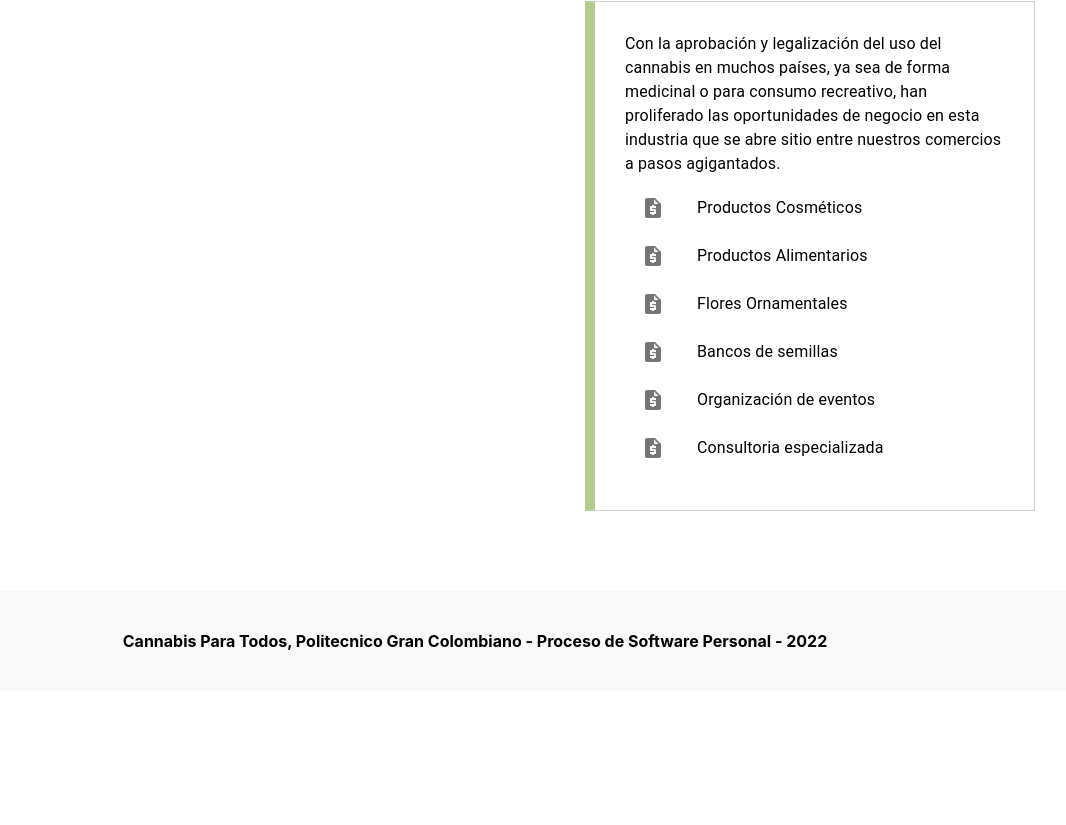
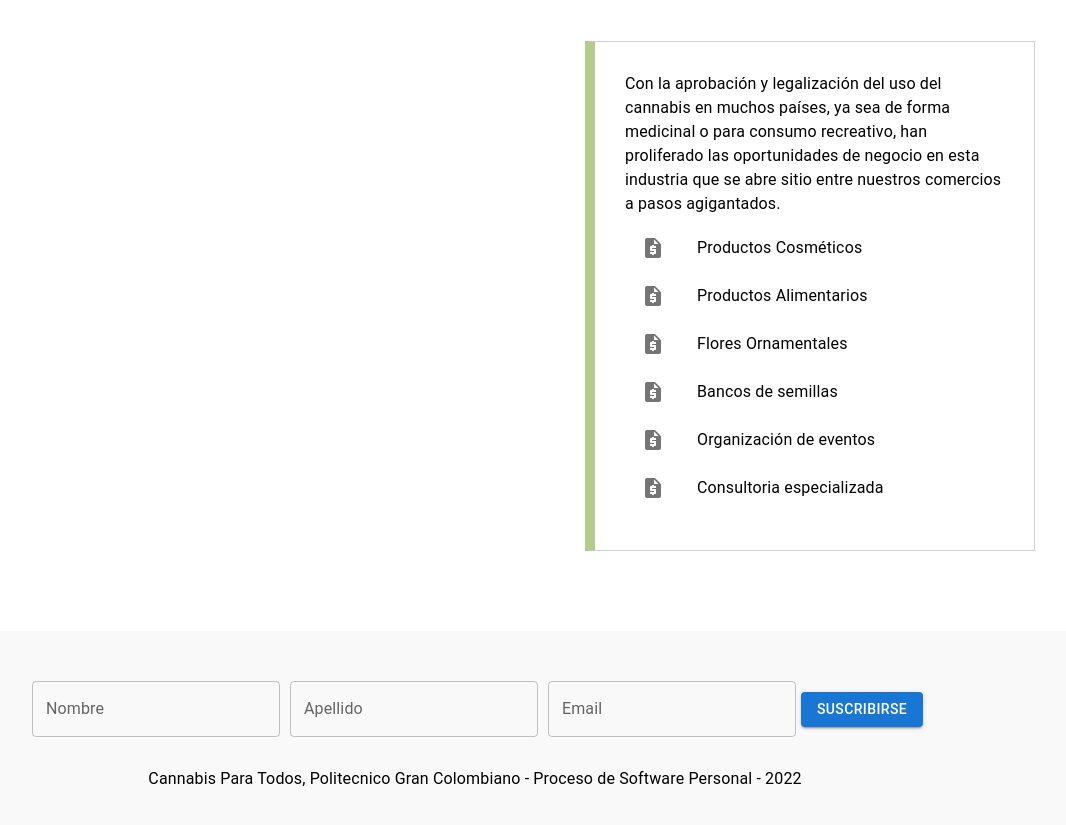
Before and after one commit to andres-narvaez/cannabis-web, a React (Create React App) app: page / in a window 1280 px wide. Shown: the part 3098-3923 px from the top of the page, without its empty margins (165-1231 px from the left). Before the commit the page ends 3789 px from the top, so only its background shows below. Built offline with nearby package versions, Linux system fonts and the light colour scheme.

Commit message:
avance final pagina de inicio

```diff
--- a/package.json
+++ b/package.json
@@ -11,13 +11,15 @@
     "@testing-library/jest-dom": "^5.16.5",
     "@testing-library/react": "^13.4.0",
     "@testing-library/user-event": "^13.5.0",
+    "formik": "^2.2.9",
     "react": "^18.2.0",
     "react-dom": "^18.2.0",
     "react-minimal-pie-chart": "^8.4.0",
     "react-player": "^2.11.0",
     "react-router-dom": "^6.4.3",
     "react-scripts": "5.0.1",
-    "web-vitals": "^2.1.4"
+    "web-vitals": "^2.1.4",
+    "yup": "^0.32.11"
   },
   "scripts": {
     "start": "react-scripts start",
--- a/src/components/footer/footer.css
+++ b/src/components/footer/footer.css
@@ -8,3 +8,12 @@
     width: 100%;
     box-sizing: border-box;
 }
+
+.form {
+    max-width: 300px;
+}
+
+.disclaimer {
+    text-align: center;
+    padding: 20px 0;
+}
--- a/src/components/footer/footer.js
+++ b/src/components/footer/footer.js
@@ -1,8 +1,15 @@
+import { Grid, Typography } from '@mui/material'
+import Newsletter from '../newsLetter/newsLetter'
 import './footer.css'
 
 function Footer() {
-    return <div className="main-footer-container">
-        Cannabis Para Todos, Politecnico Gran Colombiano - Proceso de Software Personal - 2022
+    return <div className='main-footer-container'>
+        <Grid>
+            <Newsletter className='form' />
+            <Typography className='disclaimer'>
+                Cannabis Para Todos, Politecnico Gran Colombiano - Proceso de Software Personal - 2022
+            </Typography>
+        </Grid>
     </div>
 }
 
--- /dev/null
+++ b/src/components/newsLetter/newsLetter.css
@@ -0,0 +1,24 @@
+.input-field {
+   margin: 10px 5px !important;
+}
+
+.form-container {
+    display: flex;
+}
+
+.boton-form {
+    max-height: 35px;
+    align-self: center;
+}
+
+.alert {
+    position: fixed;
+    top: 10px;
+    z-index: 100;
+}
+
+@media only screen and (max-width: 820px) {
+    .form-container {
+        flex-direction: column;
+    }
+}
--- /dev/null
+++ b/src/components/newsLetter/newsLetter.js
@@ -0,0 +1,82 @@
+
+import { useState } from 'react'
+import { useFormik } from 'formik'
+import * as yup from 'yup'
+import { Alert, Button, TextField } from '@mui/material'
+import './newsLetter.css'
+
+function Newsletter() {
+    const [ alerta, setAlerta ] = useState(false)
+    const [ mensaje, setMensaje ] = useState()
+    const validationSchema = yup.object({
+        nombre: yup
+            .string('Introduzca su nombre')
+            .min(3, 'Introduzca al menos 3 caracteres')
+            .required('El nombre es requerido'),
+        apellido: yup
+            .string('Introduzca su apellido')
+            .min(3, 'Introduzca al menos 3 caracteres')
+            .required('El apellido es requerido'),
+        email: yup
+            .string('Introduzca su email')
+            .email('Introduzca un email valido')
+            .required('El email es requerido'),
+    })
+
+    const formik = useFormik({
+        initialValues: {},
+        validationSchema: validationSchema,
+        onSubmit: (values) => {
+            setAlerta(true)
+            setMensaje(`Felicidades ${values.nombre} ${values.apellido} ! su correo ${values.email} se ha suscrito a nuestro newsletter.`)
+        }
+    })
+
+    return (
+        <div>
+            {alerta && <Alert className='alert' onClose={() => {
+                    setAlerta(false)
+                    setMensaje('')
+                }}>{mensaje}
+                </Alert>
+            }
+          <form onSubmit={formik.handleSubmit} className='form-container'>
+            <TextField
+                className='input-field'
+                id="nombre"
+                name="nombre"
+                label="Nombre"
+                value={formik.values.nombre}
+                onChange={formik.handleChange}
+                error={formik.touched.nombre && Boolean(formik.errors.nombre)}
+                helperText={formik.touched.nombre && formik.errors.nombre}
+            />
+            <TextField
+                className='input-field'
+                id="apellido"
+                name="apellido"
+                label="Apellido"
+                value={formik.values.apellido}
+                onChange={formik.handleChange}
+                error={formik.touched.apellido && Boolean(formik.errors.apellido)}
+                helperText={formik.touched.apellido && formik.errors.apellido}
+            />
+            <TextField
+                className='input-field'
+                id="email"
+                name="email"
+                label="Email"
+                value={formik.values.email}
+                onChange={formik.handleChange}
+                error={formik.touched.email && Boolean(formik.errors.email)}
+                helperText={formik.touched.email && formik.errors.email}
+            />
+            <Button className="boton-form" color="primary" variant="contained" type="submit">
+                Suscribirse
+            </Button>
+          </form>
+        </div>
+    )
+}
+
+export default Newsletter
--- a/src/pages/home/home.css
+++ b/src/pages/home/home.css
@@ -71,7 +71,7 @@
     border: solid thin #cfcfcf;
     border-left: solid 10px #b0cd8d;
     margin: 0 0 30px 30px !important;
-    max-width: 400px;
+    max-width: 450px;
     max-height: 250px;
     box-sizing: border-box;
 }
@@ -81,8 +81,9 @@
     background: linear-gradient(133deg, rgba(39,153,164,1) 0%, rgba(194,37,151,1) 29%, rgba(158,37,179,1) 74%, rgba(0,212,255,1) 100%);
     display: block;
     width: 100%;
-    padding: 30px 0;
+    padding: 50px 20px;
     color: #fff;
+    text-align: center;
 }
 
 .container-text-stats {
@@ -105,3 +106,19 @@
     max-width: 450px;
     box-sizing: border-box;
 }
+
+@media only screen and (max-width: 1135px) {
+    .text-video, .text-video-dos {
+        margin: 30px 0 !important;
+    }
+}
+
+@media only screen and (max-width: 600px) {
+    .texto-banner {
+        max-width: 70%;
+    }
+
+    .container-texto-banner {
+        padding: 30px 0;
+    }
+}
```
Also changed, not shown: public/banner-home-3.jpg, 1 other file (tests, documents, lock files or other folders).
